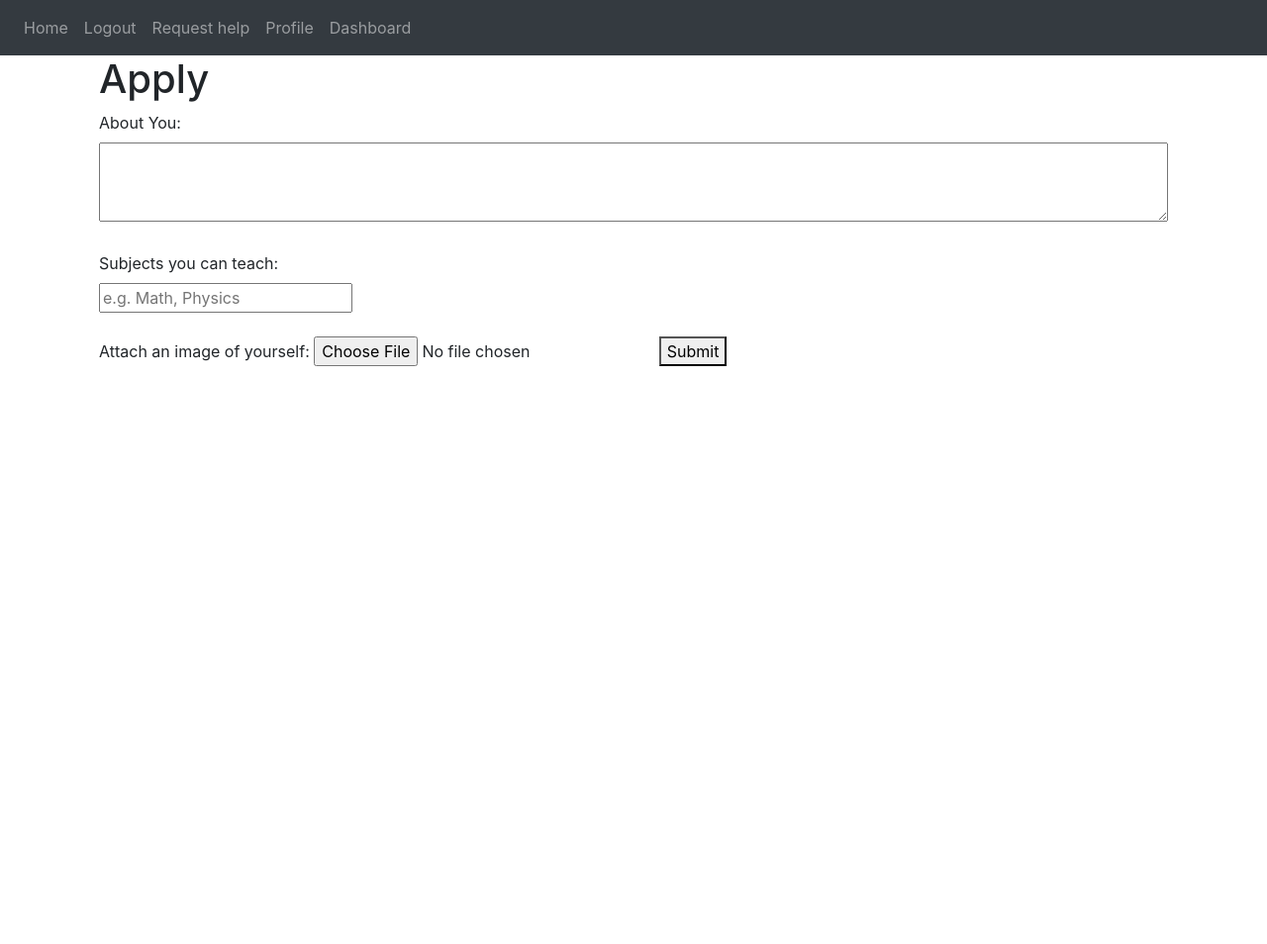
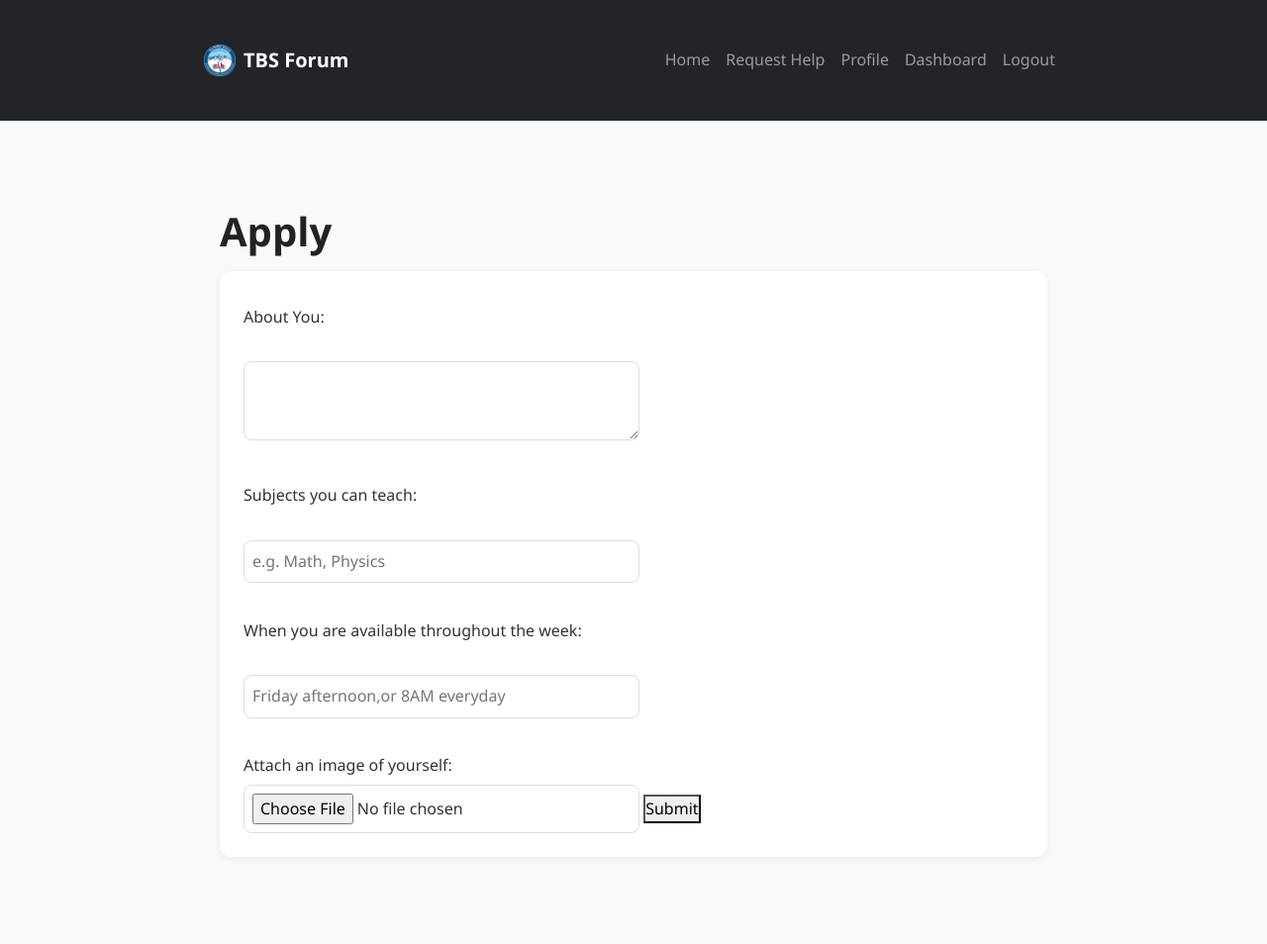
Before and after one commit to TheBritishSchool/cs-holiday-project-teamhari, a Flask app: page /tutor in a window 1280 px wide. Shown: the whole page at 99% size. Before the commit the page ends 370 px from the top, so only its background shows below. Run offline with Flask 3, Linux system fonts and the light colour scheme; the visitor is signed in with stand-in values (Sample User, id 1); data that the repository does not hold is empty; some libraries are stand-ins or nearby versions.

Commit message:
cleaner look

```diff
--- a/app.py
+++ b/app.py
@@ -185,6 +185,7 @@ def init_db():
         email varchar(100),
         subjects TEXT,
         userimage_path TEXT,
+        timing TEXT,
         FOREIGN KEY (user_id) REFERENCES users(id)
     )
     ''')
@@ -248,6 +249,7 @@ def tutor():
 def applytutor():
     bio = request.form["BIO"]
     subjects = request.form["subjects"]
+    timing = request.form["timings"]
     image = request.files.get('image')
     image_filename = None
     if image and image.filename != "":
@@ -255,8 +257,8 @@ def applytutor():
         image.save(os.path.join(app.config['UPLOAD_FOLDER'], image_filename))
 
     cur = mysql.connection.cursor()
-    cur.execute("INSERT INTO Tutorprofiles(user_id,username,bio,email,subjects,userimage_path)  VALUES(%s,%s,%s,%s,%s,%s)",
-                 (current_user.id,current_user.username,bio,current_user.email,subjects,image_filename))
+    cur.execute("INSERT INTO Tutorprofiles(user_id,username,bio,email,subjects,userimage_path,timing)  VALUES(%s,%s,%s,%s,%s,%s,%s)",
+                 (current_user.id,current_user.username,bio,current_user.email,subjects,image_filename,timing))
     mysql.connection.commit()
     cur.close()
     return redirect(url_for("tutor"))
--- a/static/styles.css
+++ b/static/styles.css
@@ -1,18 +1,194 @@
+/* Reset the global centering */
 * {
-text-align: center;
+  box-sizing: border-box;
+  margin: 0;
+  padding: 0;
 }
 
-.container{
-    display:flex;
-    flex-direction: column;
-    justify-content: center;
-    align-items: center;
-    margin-bottom: 10px;
-
+/* Body */
+body {
+  font-family: "Segoe UI", Roboto, sans-serif;
+  background-color: #f9fafb;
+  color: #333;
+  line-height: 1.6;
 }
 
-label, select, input {
-    display: block;
+/* Navbar brand with logo */
+.navbar-brand {
+  font-weight: 600;
+  font-size: 1.25rem;
+  display: flex;
+  align-items: center;
+  gap: 8px;
+}
+
+.navbar-brand img {
+  height: 32px;
+  width: 32px;
+  object-fit: cover;
+  border-radius: 6px;
+}
+
+/* Containers */
+.container {
+  max-width: 900px;
+  margin: 2rem auto;
+  padding: 0 1rem;
+}
+
+/* Headings */
+h1, h2, h3 {
+  font-weight: 600;
+  margin-bottom: 1rem;
+  color: #222;
+  text-align: left;
+}
+
+/* Cards (use for tutor profiles, requests, etc.) */
+.card {
+  border: none;
+  border-radius: 12px;
+  box-shadow: 0 2px 8px rgba(0,0,0,0.05);
+  padding: 1.5rem;
+  margin-bottom: 1.5rem;
+  background: white;
+  transition: transform 0.15s ease;
+}
+
+.card:hover {
+  transform: translateY(-3px);
+}
+
+/* Forms */
+form {
+  background: white;
+  padding: 1.5rem;
+  border-radius: 12px;
+  box-shadow: 0 2px 8px rgba(0,0,0,0.05);
+}
+
+label {
+  margin-top: 10px;
+  font-weight: 500;
+  display: block;
+  text-align: left;
+}
+
+input, select, textarea {
+  margin-top: 6px;
+  width: 100%;
+  max-width: 400px;
+  padding: 0.5rem;
+  border: 1px solid #ddd;
+  border-radius: 8px;
+}
+
+/* Buttons */
+.btn-primary {
+  background-color: #0069d9;
+  border: none;
+  border-radius: 8px;
+  padding: 0.5rem 1.25rem;
+  font-weight: 500;
+}
+
+.btn-primary:hover {
+  background-color: #0056b3;
+}
+
+/* Flash messages */
+.alert {
+  border-radius: 8px;
+  max-width: 700px;
+  margin: 1rem auto;
+}
+
+.thread-container {
+    display: flex;
+    flex-direction: column;
+    gap: 25px;
+    margin-top: 20px;
+}
+
+.thread-card {
+    background: #fff;
+    border-radius: 12px;
+    box-shadow: 0 4px 12px rgba(0,0,0,0.1);
+    padding: 20px;
+    width: 90%;
+    max-width: 1000px;
+    margin: 0 auto;
+    text-align: left;
+}
+
+.thread-header {
+    display: flex;
+    align-items: flex-start;
+    gap: 15px;
+}
+
+.thread-info h3 {
+    margin: 0 0 5px 0;
+    font-size: 1.25rem;
+}
+
+.thread-description {
     margin-top: 10px;
-    width : 300px;
+    font-size: 1rem;
 }
+
+
+.thread-image {
+    margin-top: 15px;
+    text-align: center;
+}
+
+.thread-image img {
+    max-width: 100%;
+    max-height: 400px;
+    border-radius: 8px;
+    object-fit: cover;
+    margin-bottom: 10px;
+}
+
+.thread-replies {
+    margin-top: 15px;
+    border-top: 1px solid #eee;
+    padding-top: 10px;
+}
+
+.reply-card {
+    background: #f9f9f9;
+    border-radius: 5px;
+    padding: 8px;
+    margin-bottom: 5px;
+}
+
+.reply-form textarea {
+    width: 100%;
+    height: 60px;
+    margin-top: 10px;
+    padding: 8px;
+    border-radius: 5px;
+    border: 1px solid #ccc;
+    resize: vertical;
+}
+
+.reply-form button {
+    margin-top: 5px;
+    padding: 5px 12px;
+    border-radius: 5px;
+}
+
+@media (max-width: 768px) {
+    .thread-card {
+        width: 95%;
+        padding: 15px;
+    }
+
+    .thread-header {
+        flex-direction: column;
+        align-items: center;
+        text-align: center;
+    }
+}
--- a/templates/applytutor.html
+++ b/templates/applytutor.html
@@ -12,6 +12,9 @@
         <label for="subjects">Subjects you can teach:</label><br>
         <input type="text" name="subjects" placeholder="e.g. Math, Physics" required><br><br>
 
+        <label for="timings">When you are available throughout the week:</label><br>
+        <input type="text" name="timings" placeholder="Friday afternoon,or 8AM everyday" required><br><br>
+
         <label for="image">Attach an image of yourself:</label>
         <input type = "file" name = "image">
 
--- a/templates/base.html
+++ b/templates/base.html
@@ -4,88 +4,78 @@
   <meta charset="utf-8" />
   <meta name="viewport" content="width=device-width, initial-scale=1" />
 
-    <!-- Bootstrap CSS -->
+  <!-- Preconnect for faster CDN -->
+  <link rel="preconnect" href="https://cdn.jsdelivr.net" crossorigin>
+
+  <!-- Bootstrap 5 -->
+  <link
+    href="https://cdn.jsdelivr.net/npm/bootstrap@5.3.3/dist/css/bootstrap.min.css"
+    rel="stylesheet"
+  />
+
+  <!-- Font Awesome (latest) -->
   <link
     rel="stylesheet"
-        href="https://stackpath.bootstrapcdn.com/bootstrap/4.4.1/css/bootstrap.min.css"
-        integrity="sha384-Vkoo8x4CGsO3+Hhxv8T/Q5PaXtkKtu6ug5TOeNV6gBiFeWPGFN9MuhOf23Q9Ifjh"
+    href="https://cdnjs.cloudflare.com/ajax/libs/font-awesome/6.5.0/css/all.min.css"
     crossorigin="anonymous"
   />
 
-    <!-- Font Awesome -->
-    <link
-        rel="stylesheet"
-        href="https://stackpath.bootstrapcdn.com/font-awesome/4.7.0/css/font-awesome.min.css"
-        crossorigin="anonymous"
-    />
+  <!-- Custom CSS -->
+  <link rel="stylesheet" href="{{ url_for('static', filename='styles.css') }}">
 
   <title>{% block title %}Home{% endblock %}</title>
 </head>
-<body>
+<body class="bg-light">
+
   <!-- Navbar -->
   <nav class="navbar navbar-expand-lg navbar-dark bg-dark">
-        <button
-            class="navbar-toggler"
-            type="button"
-            data-toggle="collapse"
-            data-target="#navbar"
-        >
+    <div class="container">
+      <a class="navbar-brand" href="{{ url_for('home') }}">
+        <img src="{{ url_for('static', filename='uploads/tbslogo.png') }}" alt="Logo">
+        TBS Forum
+      </a>
+      <button class="navbar-toggler" type="button" data-bs-toggle="collapse" data-bs-target="#navbar">
         <span class="navbar-toggler-icon"></span>
       </button>
 
       <div class="collapse navbar-collapse" id="navbar">
-            <div class="navbar-nav">
+        <ul class="navbar-nav ms-auto">
           {% if current_user.is_authenticated %}
-                    <a class="nav-item nav-link" id="home" href="{{ url_for('home') }}">Home</a>
-                    <a class="nav-item nav-link" id="logout" href="{{ url_for('auth.logout') }}">Logout</a>
-                    <a class="nav-item nav-link" id="RequestTutor" href="{{ url_for('requests_bp.Requesthelp') }}">Request help</a>
-                    <a class="nav-item nav-link" id="tutor" href="{{ url_for('tutor') }}">Profile</a>
-                    <a class="nav-item nav-link" id="tutorprofiles" href="{{ url_for('tutorprofiles') }}">Dashboard</a>
+            <li class="nav-item"><a class="nav-link" href="{{ url_for('home') }}">Home</a></li>
+            <li class="nav-item"><a class="nav-link" href="{{ url_for('requests_bp.Requesthelp') }}">Request Help</a></li>
+            <li class="nav-item"><a class="nav-link" href="{{ url_for('tutor') }}">Profile</a></li>
+            <li class="nav-item"><a class="nav-link" href="{{ url_for('tutorprofiles') }}">Dashboard</a></li>
+            <li class="nav-item"><a class="nav-link" href="{{ url_for('auth.logout') }}">Logout</a></li>
           {% else %}
-                    <a class="nav-item nav-link" id="login" href="{{ url_for('auth.login') }}">Login</a>
-                    <a class="nav-item nav-link" id="signUp" href="{{ url_for('auth.register') }}">Sign Up</a>
+            <li class="nav-item"><a class="nav-link" href="{{ url_for('auth.login') }}">Login</a></li>
+            <li class="nav-item"><a class="nav-link" href="{{ url_for('auth.register') }}">Sign Up</a></li>
           {% endif %}
+        </ul>
       </div>
     </div>
   </nav>
 
   <!-- Flash Messages -->
+  <div class="container mt-3">
     {% with messages = get_flashed_messages(with_categories=true) %}
       {% if messages %}
         {% for category, message in messages %}
-                <div class="alert alert-{{ 'danger' if category == 'error' else 'success' }} alert-dismissable fade show" role="alert">
+          <div class="alert alert-{{ 'danger' if category == 'error' else category }} alert-dismissible fade show" role="alert">
             {{ message }}
-                    <button type="button" class="close" data-dismiss="alert">
-                        <span aria-hidden="true">&times;</span>
-                    </button>
+            <button type="button" class="btn-close" data-bs-dismiss="alert"></button>
           </div>
         {% endfor %}
       {% endif %}
     {% endwith %}
+  </div>
 
   <!-- Main Content -->
-    <div class="container">
+  <div class="container py-4">
     {% block content %}{% endblock %}
   </div>
 
-    <!-- JavaScript Files -->
-    <script
-        src="https://code.jquery.com/jquery-3.2.1.slim.min.js"
-        integrity="sha384-KJ3o2DKtIkvYIK3UENzmM7KCkRr/rE9/Qpg6aAZGJwFDMVNA/GpGFF93hXpG5KkN"
-        crossorigin="anonymous"
-    ></script>
-
-    <script
-        src="https://cdnjs.cloudflare.com/ajax/libs/popper.js/1.12.9/umd/popper.min.js"
-        integrity="sha384-ApNbgh9B+Y1QKtv3Rn7W3mgPxhU9K/ScQsAP7hUibX39j7fakFPskvXusvfa0b4Q"
-        crossorigin="anonymous"
-    ></script>
-
-    <script
-        src="https://maxcdn.bootstrapcdn.com/bootstrap/4.0.0/js/bootstrap.min.js"
-        integrity="sha384-JZR6Spejh4U02d8jOt6vLEHfe/JQGiRRSQQxSfFWpi1MquVdAyjUar5+76PVCmYl"
-        crossorigin="anonymous"
-    ></script>
+  <!-- Bootstrap 5 JS -->
+  <script src="https://cdn.jsdelivr.net/npm/bootstrap@5.3.3/dist/js/bootstrap.bundle.min.js"></script>
 
   {% block javascript %}
   <script type="text/javascript">
```
Also changed, not shown: templates/Tutorprofile.html (+19 -8 lines), templates/home.html (+26 -25 lines), templates/tutordashboard.html (+20 -21 lines), static/uploads/tbslogo.png (added). Lines whose indentation alone changed are shown as unchanged.
